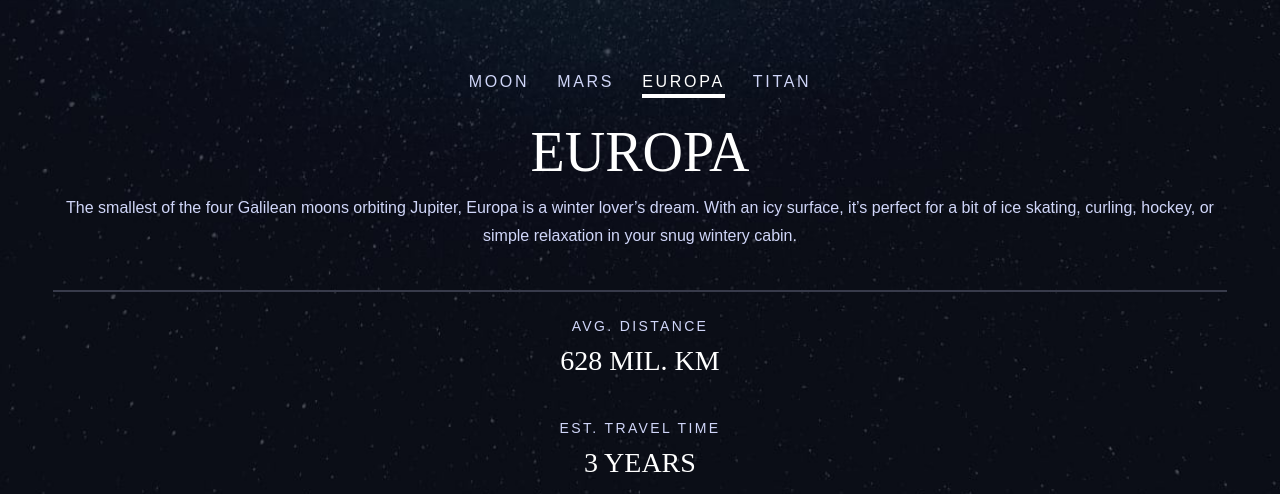
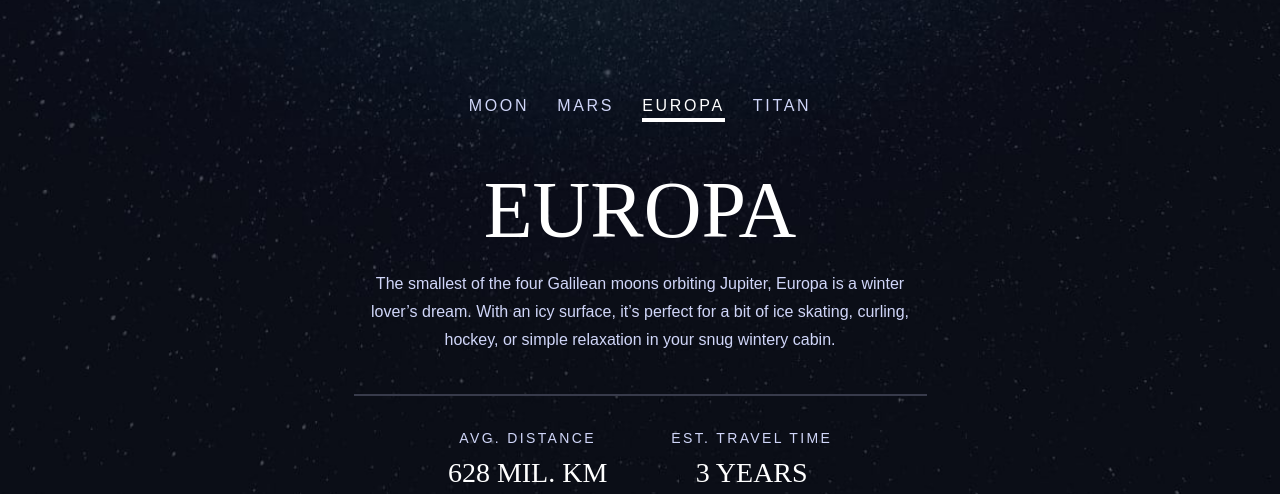
Before and after one commit to beloveddie/space-tourism, a React (Create React App) app: page /destination/europa in a window 1280 px wide. Shown: the part 458-952 px from the top of the page. Built offline with nearby package versions, Linux system fonts and the light colour scheme.

Commit message:
Build up Destination Page --tablet-mode

```diff
--- a/src/components/Destination/DestinationArticle.tsx
+++ b/src/components/Destination/DestinationArticle.tsx
@@ -14,14 +14,14 @@ const DestinationArticle = ({
   travel,
 }: TDestinationArticleProps) => {
   return (
-    <article className="pt-4 pb-8">
-      <h2 className="text-[56px]">{title.toUpperCase()}</h2>
+    <article className="mt-4 pb-8 md:mt-8">
+      <h2 className="text-[56px] md:text-[80px]">{title.toUpperCase()}</h2>
 
-      <p className="text-secondary text-base w-11/12 mx-auto pb-10 border-b-2 border-selection leading-7">
+      <p className="text-secondary text-base w-11/12 mx-auto pb-10 border-b-2 border-selection leading-7 md:w-[573px]">
         {description}
       </p>
 
-      <footer className=" pt-5">
+      <footer className="mt-5 flex flex-col justify-center md:mt-7 md:flex-row md:gap-16">
         <div className="pb-8">
           <p className="sub-heading-2 text-secondary leading-loose">
             AVG. DISTANCE
--- a/src/components/Destination/DestinationNav.tsx
+++ b/src/components/Destination/DestinationNav.tsx
@@ -13,7 +13,7 @@ const DestinationNav = ({
   activeLink,
 }: TDestinationNavProps) => {
   return (
-    <ul className="flex mt-4 gap-7 justify-center mx-auto w-full">
+    <ul className="flex mt-4 gap-7 justify-center mx-auto w-full md:mt-10">
       {destinationLinks.map((destinationLink, index) => (
         <li key={nanoid()}>
           <h5 className="nav-text text-secondary">
```
